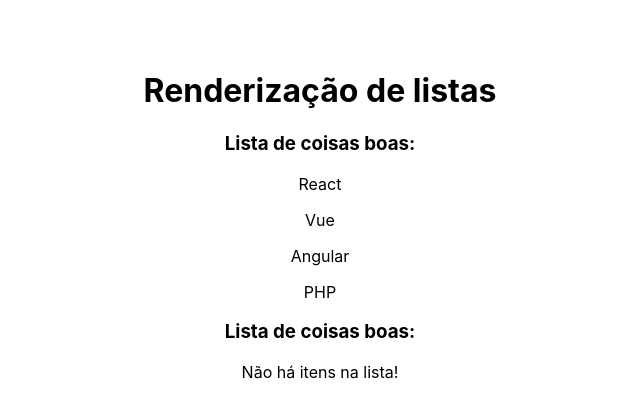
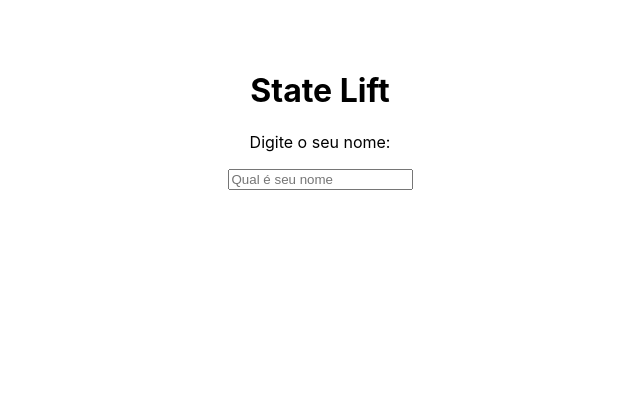
Before and after one commit to LuizBlume/react, a React (Create React App) app: page / in a window 1280 px wide. Shown: the top 418 px of the page, without its empty margins (320-960 px from the left). Built offline with nearby package versions, Linux system fonts and the light colour scheme.

Commit message:
FEAT: Create logic for using State Lift

```diff
--- a/src/App.js
+++ b/src/App.js
@@ -1,12 +1,15 @@
+import { useState } from 'react';
 import './App.css';
-import OutraLista from './components/OutraLista';
+import SeuNome from './components/SeuNome';
+import Saudacao from './components/Saudacao';
+
 function App() {
-  const meusItens = ['React', 'Vue', 'Angular', 'PHP'];
+  const [nome, setNome] = useState();
   return (
     <div className="App">
-      <h1>Renderização de listas</h1>
-      <OutraLista itens={meusItens} />
-      <OutraLista itens={[]} />
+      <h1>State Lift</h1>
+      <SeuNome setNome={setNome} />
+      <Saudacao nome={nome} />
     </div>
   );
 }
--- /dev/null
+++ b/src/components/Saudacao.js
@@ -0,0 +1,11 @@
+function Saudacao({ nome }) {
+    function gerarSaudacao(algumNome) {
+        return `Olá, ${algumNome}, tudo bem?`
+    }
+    return (
+        <>
+            {nome && <p>{gerarSaudacao(nome)}</p>}
+        </>
+    )
+}
+export default Saudacao
--- /dev/null
+++ b/src/components/SeuNome.js
@@ -0,0 +1,9 @@
+function SeuNome({ setNome }) {
+    return (
+        <div>
+            <p>Digite o seu nome: </p>
+            <input type="text" placeholder="Qual é seu nome" onChange={(e) => setNome(e.target.value)} />
+        </div>
+    )
+}
+export default SeuNome;
```
